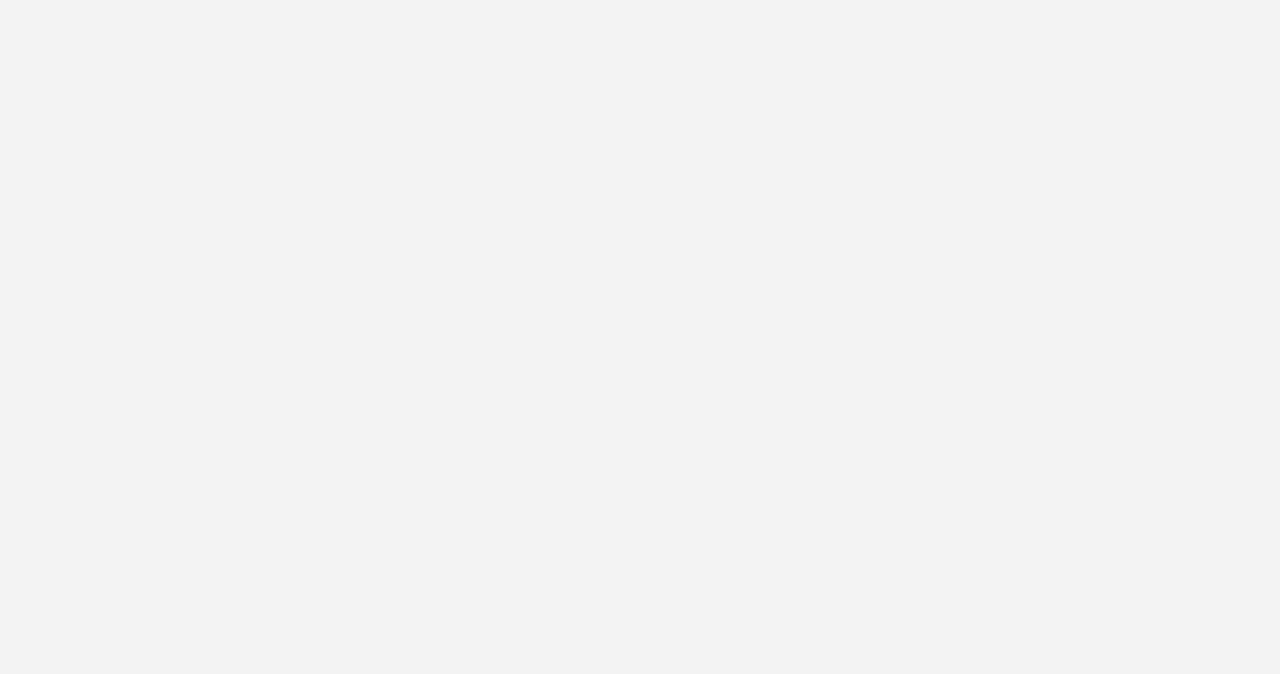
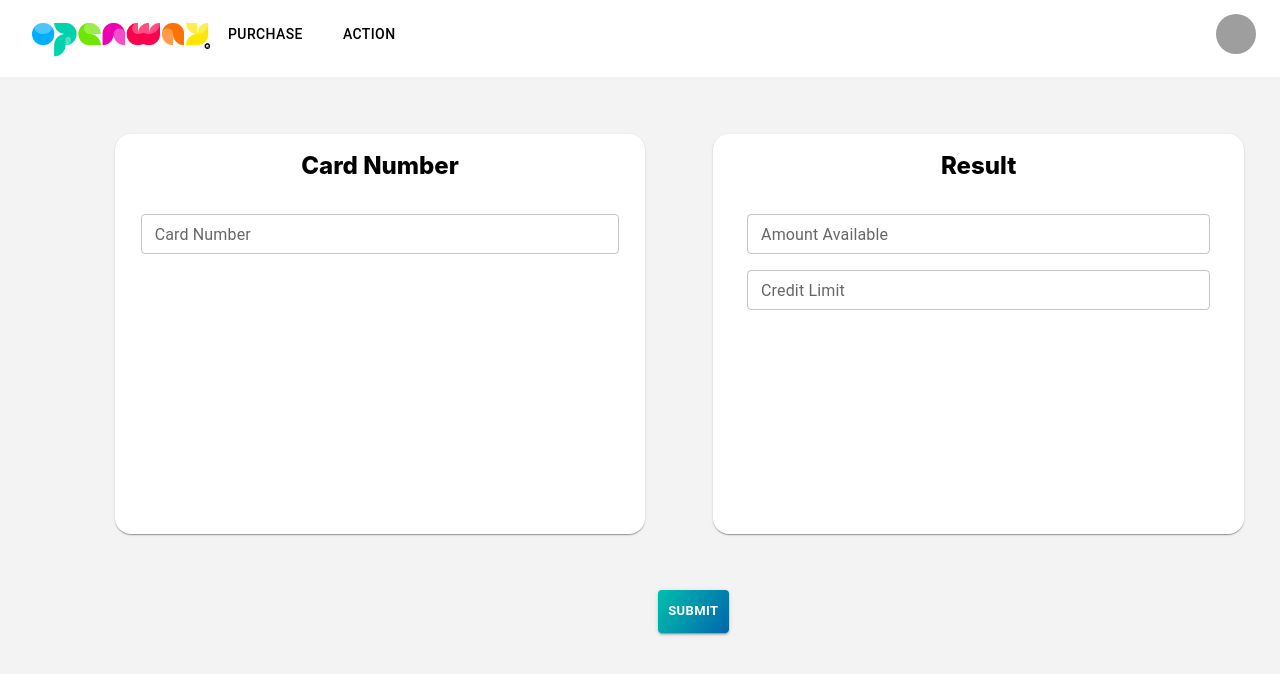
Before and after one commit to son3102k/BAB_FE, a React (Create React App) app: page /acqbalanceinquiry in a window 1280 px wide. Before the commit this address had no page. Shown: the top 674 px of the page. Built offline with nearby package versions, Linux system fonts and the light colour scheme; grey boxes are pictures that could not be loaded.

Commit message:
Add Balance Inquiry page

```diff
--- a/src/App.js
+++ b/src/App.js
@@ -8,6 +8,7 @@ import CardManage from "./pages/CardManage";
 import CreateCard from "./pages/CreateCard";
 import PrivateRoute from "./components/PrivateRoute";
 import ClearPinAttempts from "./pages/ClearPinAttempts";
+import BalanceInquiry from "./pages/BalanceInquiry";
 import {Details} from "./components/UserPurchase/Details";
 import {Cart} from "./components/UserPurchase/Cart/Cart";
 import {Default} from "./components/UserPurchase/Default";
@@ -28,6 +29,7 @@ function App() {
                 <Route path="/cardmanage" element={<PrivateRoute admin={1}><CardManage/></PrivateRoute>}/>
                 <Route path="/createcard" element={<PrivateRoute admin={1}><CreateCard/></PrivateRoute>}/>
                 <Route path="/clearpinattempt" element={<PrivateRoute admin={1}><ClearPinAttempts/></PrivateRoute>}/>
+                <Route path="/acqbalanceinquiry" element={<BalanceInquiry/>}/>
                 <Route exact path="/buy" element={<UserHomepage></UserHomepage>}/>
                 <Route path="/details" element={<Details></Details>}/>
                 <Route path="/cart" element={<Cart></Cart>}/>
--- /dev/null
+++ b/src/components/BalanceInquiryForm.js
@@ -0,0 +1,210 @@
+import * as React from 'react';
+import { useEffect, useState, useRef} from 'react';
+import Box from '@mui/material/Box';
+import { DataGrid } from '@mui/x-data-grid';
+import Button from "@mui/material/Button";
+import {Alert, Snackbar} from "@mui/material";
+import ReactDOM from "react-dom/client";
+import MainModal from "./MainModal";
+import axios from "axios";
+import Typography from "@mui/material/Typography";
+import TextField from "@mui/material/TextField";
+import { useNavigate } from "react-router-dom";
+import Grid from '@mui/material/Grid';
+import Dialog from '@mui/material/Dialog';
+import DialogActions from '@mui/material/DialogActions';
+import DialogContent from '@mui/material/DialogContent';
+import DialogContentText from '@mui/material/DialogContentText';
+import DialogTitle from '@mui/material/DialogTitle';
+import {styled} from '@mui/material/styles';
+import Paper from '@mui/material/Paper';
+
+
+export default function BalanceInquiryForm({ font }) {
+    const cardNumber = useRef('');
+    const [amountAvailable, setAmountAvailable] = useState('');
+    const [creditLimit, setCreditLimit] = useState('');
+    const [open, setOpen] = React.useState(true);
+    const handleClose = () => setOpen(false);
+    const navigate = useNavigate();
+    const [openSnackbar, setOpenSnackbar] = useState(false);
+    const [snackbarData, setSnackbarData] = useState({
+        severity: "success",
+        message: "",
+    });
+    const [openDialog, setOpenDialog] = useState(false);
+    const [message, setMessage] = useState('');
+    const handleCloseSnackbar = () => setOpenSnackbar(false);
+
+    const handleCloseDialog = () => {
+        setOpenDialog(false);
+    }
+
+    const Item = styled(Paper)(({theme}) => ({
+        backgroundColor: '#fff',
+        ...theme.typography.body2,
+        padding: theme.spacing(1),
+        textAlign: 'center',
+        color: theme.palette.text.primary,
+        minHeight: '50vh',
+        minWidth: 500,
+        borderRadius: 16,
+        width: "95%",
+
+    }));
+
+    const handleSubmit = () => {
+        axios.post("http://localhost:8080/acqBalanceInquiry", {
+            "contractIdentifier": cardNumber.current.value,
+        }, {
+            headers: {
+                'Content-Type': 'application/json',
+                'Authorization': `Bearer ${localStorage.getItem('accessToken')}`,
+            }
+        }).then(res => {
+            if (res['data']['acqBalanceInquiryResult']['value']['retCode'] === 0) {
+                // alert(res.data['acqBalanceInquiryResult']['value']['balanceInfo']['value']);
+                setAmountAvailable(res.data['acqBalanceInquiryResult']['value']['balanceInfo']['value'].split(';')[0]);
+                setCreditLimit(res.data['acqBalanceInquiryResult']['value']['balanceInfo']['value'].split(';')[1])
+
+                setSnackbarData({
+                    severity: "success",
+                    message: "Successfully!",
+                });
+                setOpenSnackbar(true);
+            } else {
+                alert(res.data['acqBalanceInquiryResult']['value']['retMsg']['value']);
+            }
+        });
+    }
+
+    useEffect(() => {
+
+    });
+
+
+
+    return (
+        <div>
+            <Box sx={{flexGrow: 1}}>
+                <Grid container spacing={5} sx={{
+                    display: "flex",
+                    flexDirection: "row",
+                    flexWrap: "wrap",
+                    justifyContent: "center",
+                    alignItems: "flex-end",
+                    mt: 1,
+                    p: 1,
+                }}>
+                    <Grid item xs={6}>
+                        <Item>
+                            <Typography component="h1" variant="h5" fontWeight="800"
+                                        fontFamily={font.typography.fontFamily} color="#000000"
+                                        sx={{
+                                            m: 1,
+                                            mb: 3,
+                                        }}>
+                                Card Number
+                            </Typography>
+
+                            <TextField
+                                id="cardNumber"
+                                label="Card Number"
+                                size="small"
+                                sx={{
+                                    width: "93%",
+                                    m: 1,
+                                    mb: 2,
+                                }}
+                                inputRef={cardNumber}
+                                defaultValue={cardNumber.current.value}
+                                autoComplete="off"
+                            />
+                        </Item>
+                    </Grid>
+                    <Grid item xs={6}>
+                        <Item>
+                            <Typography component="h1" variant="h5" fontWeight="800"
+                                        fontFamily={font.typography.fontFamily} color="#000000"
+                                        sx={{
+                                            m: 1,
+                                            mb: 3,
+                                        }}>
+                                Result
+                            </Typography>
+                            <TextField
+                                id="amountAvailable"
+                                label="Amount Available"
+                                size="small"
+                                sx={{
+                                    width: "90%",
+                                    m: 1,
+                                }}
+                                value={amountAvailable}
+                                autoComplete="off"
+                                InputProps={{
+                                    readOnly: true,
+                                }}
+                            />
+                            <TextField
+                                id="creditLimit"
+                                label="Credit Limit"
+                                size="small"
+                                sx={{
+                                    width: "90%",
+                                    m: 1,
+                                    mb: 2,
+                                }}
+                                value={creditLimit}
+                                autoComplete="off"
+                                InputProps={{
+                                    readOnly: true,
+                                }}
+                            />
+
+
+                        </Item>
+                    </Grid>
+                    <Grid item xs={12} sx={{
+                        display: "flex",
+                        justifyContent: "center",
+                    }}>
+                        <Button
+                            onClick={handleSubmit}
+                            variant="contained"
+                            sx={{
+                                mt: 2, fontSize: 13, p: 1.3, fontWeight: 'bold',
+                                backgroundImage: "linear-gradient(120deg,#00bfae 0,#0066ad 100%)"
+                            }}
+                        >
+                            Submit
+                        </Button>
+                    </Grid>
+                </Grid>
+            </Box>
+            <div>
+                <Dialog
+                    open={openDialog}
+                    onClose={handleCloseDialog}
+                    aria-labelledby="alert-dialog-title"
+                    aria-describedby="alert-dialog-description"
+                >
+                    <DialogTitle id="alert-dialog-title">
+                        {"Result"}
+                    </DialogTitle>
+                    <DialogContent>
+                        <DialogContentText id="alert-dialog-description">
+                            {message}
+                        </DialogContentText>
+                    </DialogContent>
+                    <DialogActions>
+                        <Button onClick={handleCloseDialog} autoFocus>
+                            OK
+                        </Button>
+                    </DialogActions>
+                </Dialog>
+            </div>
+        </div>
+
+    );
+}
--- /dev/null
+++ b/src/pages/BalanceInquiry.js
@@ -0,0 +1,38 @@
+import * as React from 'react';
+import {useEffect} from 'react';
+import {createTheme} from "@mui/material";
+import Layout from "../components/Layout";
+import SidebarItem from "../components/SidebarItem";
+import DashboardIcon from "@mui/icons-material/Dashboard";
+import CreditCardIcon from "@mui/icons-material/CreditCard";
+import BalanceInquiryForm from "../components/BalanceInquiryForm";
+
+const font = createTheme({
+    typography: {
+        fontFamily: [
+            '-apple-system',
+            'BlinkMacSystemFont',
+            '"Segoe UI"',
+            'Roboto',
+            '"Helvetica Neue"',
+            'Arial',
+            'sans-serif',
+            '"Apple Color Emoji"',
+            '"Segoe UI Emoji"',
+            '"Segoe UI Symbol"',
+        ].join(','),
+    },
+});
+
+
+export default function ClearPinAttempts() {
+    useEffect(() => {
+        document.title = "Balance Inquiry"
+    })
+    return (
+        <Layout page="balance_inquiry" user={true}
+                mainContent={<BalanceInquiryForm font={font}/>}>
+
+        </Layout>
+    );
+}
```
